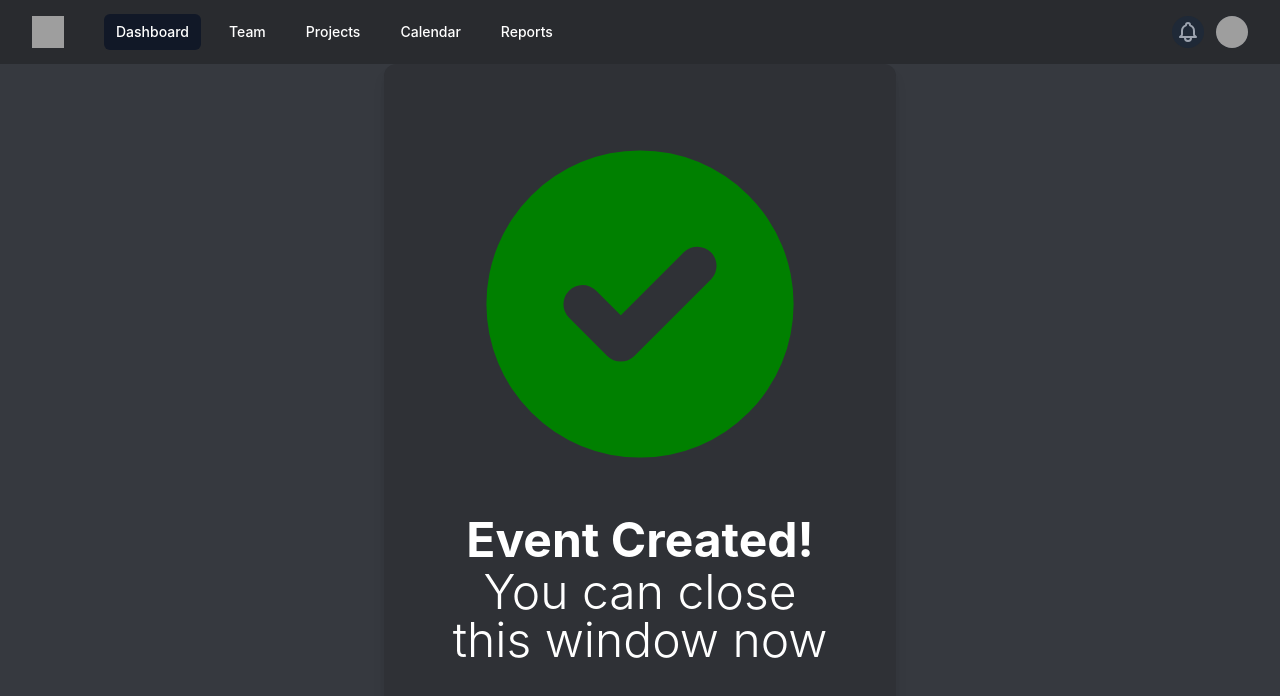
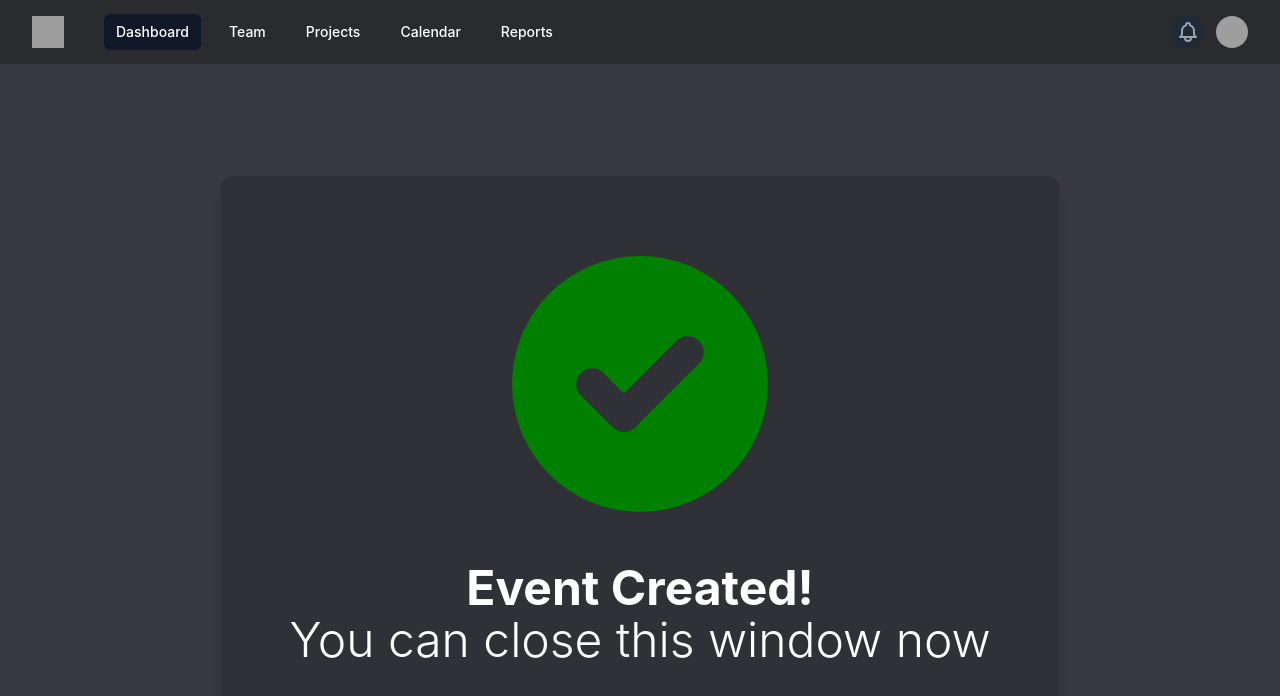
Before and after one commit to KaganHamzacebi/Event-Helper, a React (Create React App) app: page /event_create_success in a window 1280 px wide. Shown: the top 696 px of the page. Built offline with nearby package versions, Linux system fonts and the light colour scheme; grey boxes are pictures that could not be loaded.

Commit message:
move header to App.js

```diff
--- a/src/App.css
+++ b/src/App.css
@@ -3,6 +3,10 @@ body, #root, #root > div {
   width: 100vw;
   overflow-x: hidden;
   background-color: #36393f;
+}
+#root > div {
+  display: flex;
+  flex-direction: column;
 }
 
 .menu-item {
--- a/src/App.js
+++ b/src/App.js
@@ -4,12 +4,17 @@ import { BrowserRouter as Router, Switch, Route } from 'react-router-dom';
 import EventCreateForm from './pages/EventCreate/EventCreateForm'
 import EventCreateSuccess from './pages/EventCreate/EventCreateSuccess'
 import InvalidToken from './pages/ErrorPage/InvalidToken';
+import Header from "./components/Header";
 import Test from './pages/Test';
 
 
 function App() {
   return (
     <div>
+      <div id="header-wrapper">
+        <Header />
+      </div>
+      <div id="content-wrapper" className="flex-grow-1">
         <Router>
           <Switch>
             <Route path="/create_event/:token" component={EventCreateForm} />
@@ -19,6 +24,8 @@ function App() {
           </Switch>
         </Router>
       </div>
+
+    </div>
   );
 }
 
--- a/src/pages/EventCreate/EventCreateForm.js
+++ b/src/pages/EventCreate/EventCreateForm.js
@@ -108,7 +108,6 @@ export default function EventCreateForm() {
 
   return (
     <div className="w-full">
-      <Header />
       <div className={`fixed pointer-events-none inset-x-0 mx-auto container px-10 md:px-26 lg:px-96 z-10 transition duration-500 ${isFormValid ? "opacity-0" : "opacity-100"}`}>
         <div className="m-auto shadow-2xl">
           <div className="bg-red-300 rounded-lg border-gray-900 border p-3 shadow-2xl">
@@ -132,7 +131,7 @@ export default function EventCreateForm() {
       </header>
       <main className="bg-content">
         <form onSubmit={handleSubmit}>
-          <div className="container mx-auto py-6 px-6">
+          <div className="container mx-auto py-6 px-6 2xl:px-40">
             <div className="container divide-y-2 divide-solid divide-primary">
               <div className="overflow-hidden">
                 <TemplateInput
--- a/src/pages/EventCreate/EventCreateSuccess.js
+++ b/src/pages/EventCreate/EventCreateSuccess.js
@@ -6,23 +6,19 @@ import { CheckCircleIcon } from '@heroicons/react/solid'
 export default function InvalidToken(props) {
     const [isAnimationPlayed, setIsAnimationPlayed] = useState(false)
     useEffect(() => {
-        setTimeout(()=>{setIsAnimationPlayed(true)}, 200)
+        setTimeout(() => { setIsAnimationPlayed(true) }, 200)
     }, [])
     return (
-        <div className="h-full w-full flex flex-col overflow-hidden">
-            <Header />
-
-            <div className='w-full h-full flex items-center justify-center'>
-                <div className="flex flex-col justify-center flex-wrap container mx-5 md:mx-40 xl:mx-96 text-center bg-title p-12 mb-28 rounded-xl shadow-lg">
-                    <CheckCircleIcon className={`mx-auto w-44  lg:w-80 xl:w-96 my-auto transform transition-transform duration-1000 scale-0 ${isAnimationPlayed ? "scale-100":"scale-0"}`}  color="green" />
-                    <div className="m-5 ">
-                        <div className="text-3xl xl:text-5xl text-primary font-bold mb-1">Event Created!</div>
-                        <div className="text-3xl xl:text-5xl text-primary font-light">You can close this window now</div>
-                    </div>
-
+        <div className="h-full w-full flex flex-initial flex-col items-center justify-center overflow-hidden px-4 sm:px-10 py-28 ">
+            <div className="flex flex-col justify-center my-auto flex-wrap text-center bg-title p-12 rounded-xl shadow-lg">
+                <CheckCircleIcon className={`mx-auto w-44 lg:w-80 xl:w-80 my-auto transform transition-transform duration-1000 scale-0 ${isAnimationPlayed ? "scale-100" : "scale-0"}`} color="green" />
+                <div className="m-5 ">
+                    <div className="text-3xl xl:text-5xl text-primary font-bold mb-1">Event Created!</div>
+                    <div className="text-3xl xl:text-5xl text-primary font-light">You can close this window now</div>
                 </div>
 
             </div>
+
         </div>
 
     );
```
Lines whose indentation alone changed are shown as unchanged.
